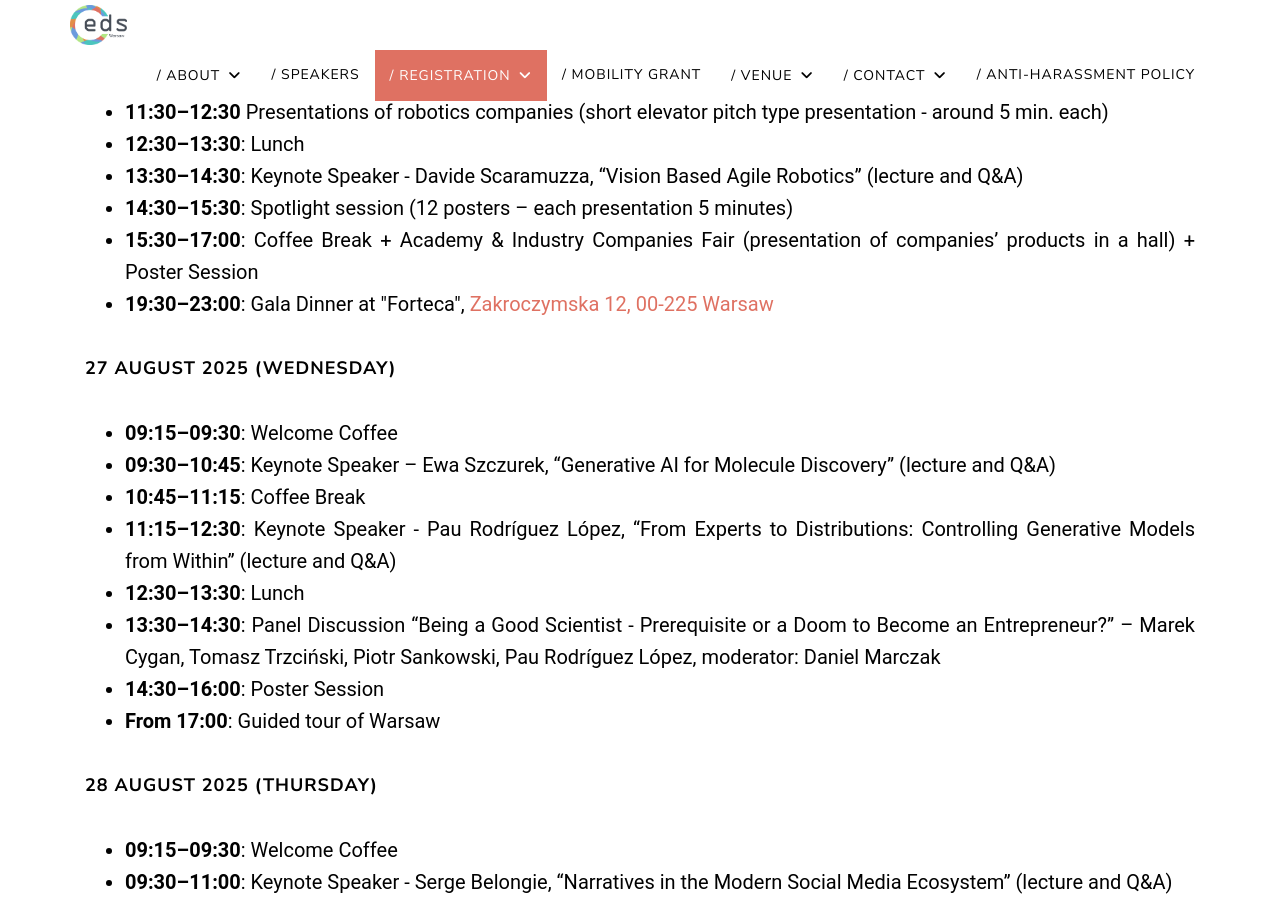
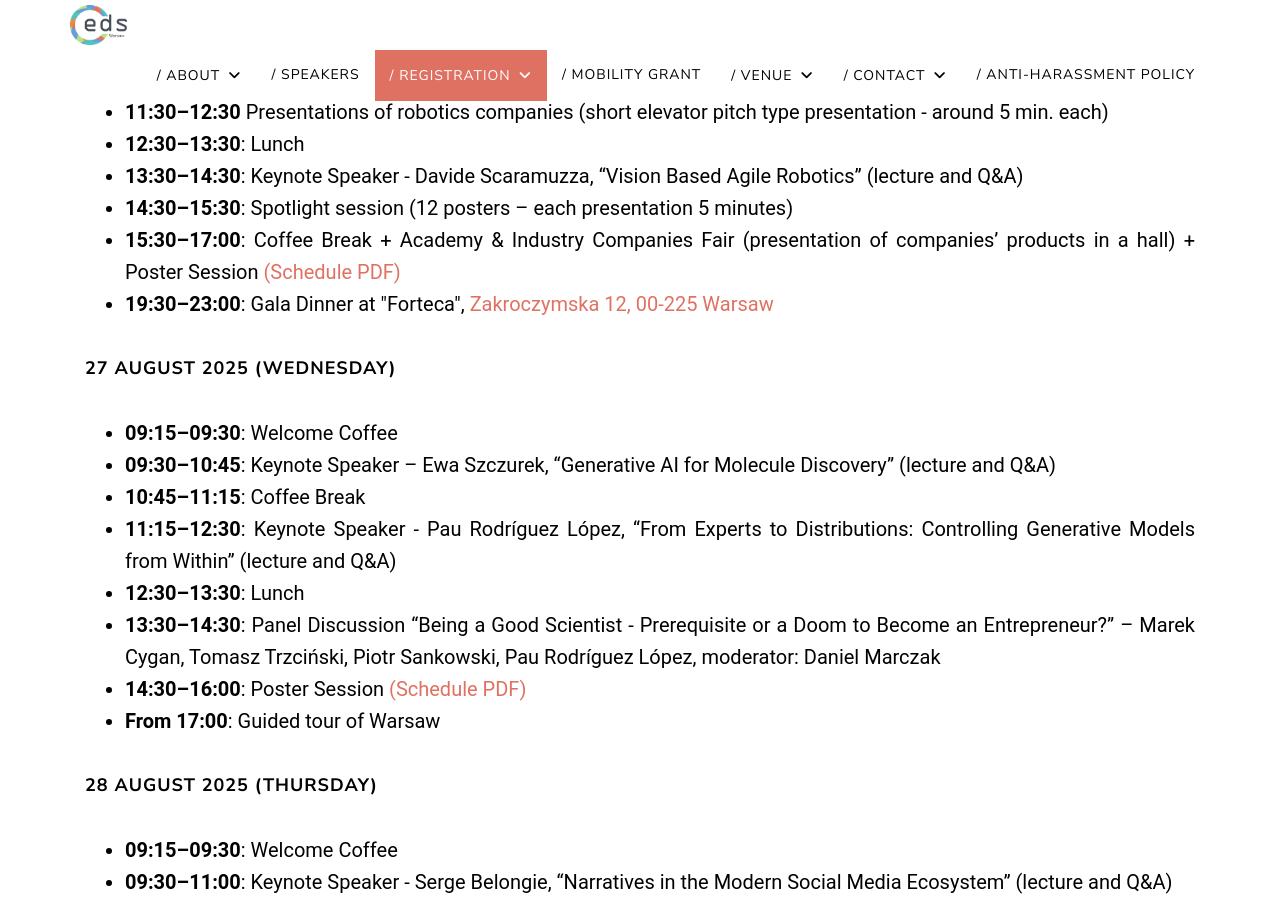
Before and after one commit to eds2025/eds2025.github.io, a Jekyll site: the page built from index.html, in a window 1280 px wide and 900 px high, scrolled down 4300 px. Built offline with Jekyll 4.4.1, drawn with Linux system fonts in a browser that asks for light colours.

```diff
--- a/_includes/home/registration.html
+++ b/_includes/home/registration.html
@@ -30,7 +30,9 @@
                 <li><strong>14:30–15:30</strong>: Spotlight session (12 posters – each presentation 5 minutes)</li>
                 <li><strong>15:30–17:00</strong>: Coffee Break + Academy & Industry Companies Fair (presentation of
                     companies’ products in a hall) +
-                    Poster Session</li>
+                    Poster Session <a href="https://drive.google.com/file/d/1bos56XfsWEiKX-PAG4huKEUYgYyBsoPv/view"
+                        target="_blank" rel="noopener noreferrer">
+                        (Schedule PDF) </a></li>
                 <li><strong>19:30–23:00</strong>: Gala Dinner at "Forteca", <a href="https://www.google.com/maps/place/Forteca+Kr%C4%99gliccy/@52.2573494,21.0066078,17z/data=!3m1!4b1!4m6!3m5!1s0x471ecc743361e203:0xdf1fb62b515b3bf6!8m2!3d52.2573494!4d21.0066078!16s%2Fg%2F11cncp5_l9?entry=ttu&g_ep=EgoyMDI1MDgxOC4wIKXMDSoASAFQAw%3D%3D" target="_blank" rel="noopener noreferrer">
                     Zakroczymska 12, 00-225 Warsaw
                 </a> </li>
@@ -47,7 +49,9 @@
                 <li><strong>13:30–14:30</strong>: Panel Discussion “Being a Good Scientist - Prerequisite or a Doom to Become an Entrepreneur?” – Marek
                     Cygan, Tomasz Trzciński, Piotr Sankowski, Pau Rodríguez López, moderator: Daniel
                     Marczak</li>
-                <li><strong>14:30–16:00</strong>: Poster Session </li>
+                <li><strong>14:30–16:00</strong>: Poster Session <a href="https://drive.google.com/file/d/1bos56XfsWEiKX-PAG4huKEUYgYyBsoPv/view" target="_blank"
+                    rel="noopener noreferrer">
+                    (Schedule PDF) </a> </li>
                 <li><strong>From 17:00</strong>: Guided tour of Warsaw</li>
             </ul>
 
@@ -58,7 +62,9 @@
                 <li><strong>11:00–11:30</strong>: Coffee Break</li>
                 <li><strong>11:30–12:30</strong>: Keynote Speaker - Nuria Oliver, “Towards a Fairer World With AI” (lecture and Q&A)</li>
                 <li><strong>12:30–13:30</strong>: Lunch</li>
-                <li><strong>13:30–15:30</strong>: Poster Session</li>
+                <li><strong>13:30–15:30</strong>: Poster Session <a href="https://drive.google.com/file/d/1bos56XfsWEiKX-PAG4huKEUYgYyBsoPv/view" target="_blank"
+                    rel="noopener noreferrer">
+                    (Schedule PDF) </a></li>
                 <li><strong>15:30–16:00</strong>: Coffee Break & Winning Poster(s) Announcement</li>
             </ul>
 
```
